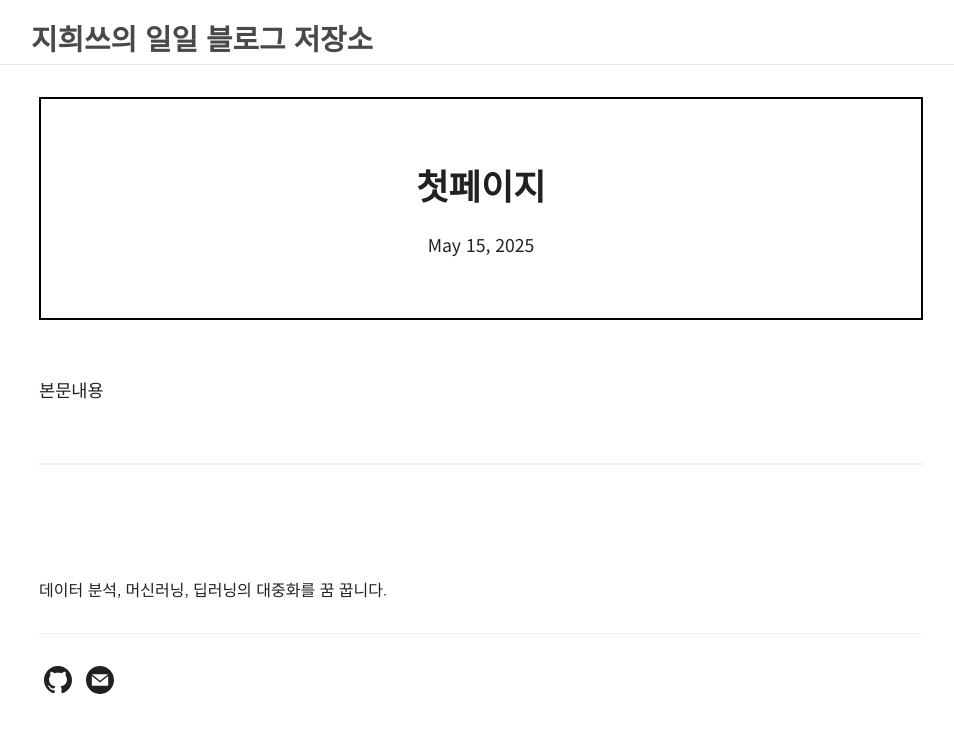
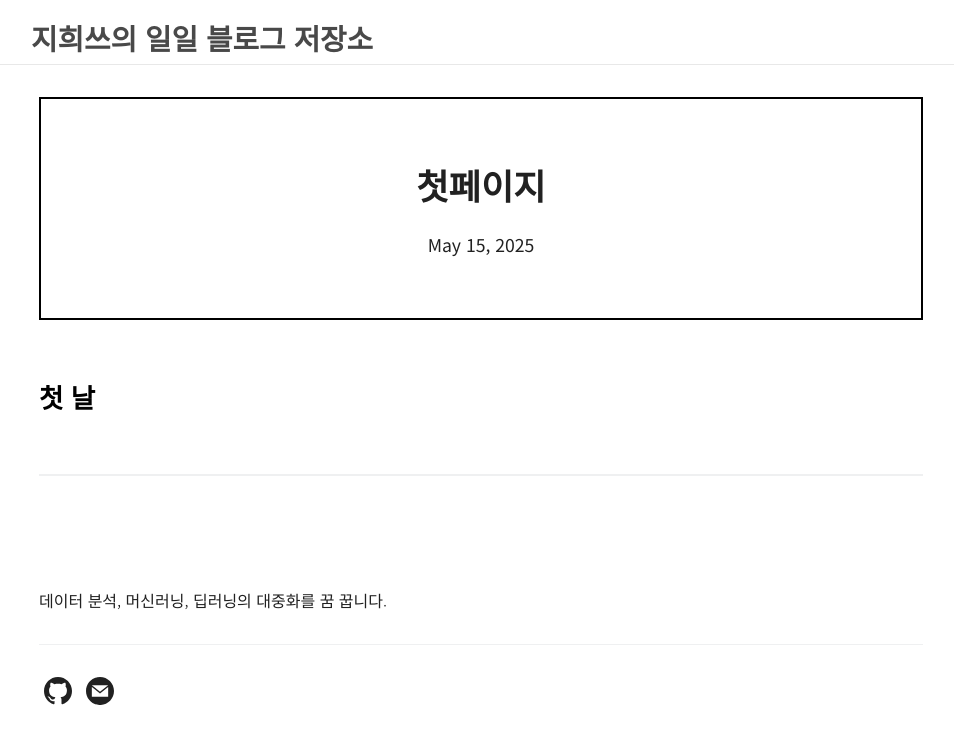
Before and after one commit to jihuikim45/jihuikim45.github.io, a Jekyll site: the page built from _posts/2025-05-15-첫-페이지.md, in a window 1280 px wide. Shown: the top 744 px of the page, without its empty margins (159-1113 px from the left). Built offline with Jekyll 4.4.1, drawn with Linux system fonts in a browser that asks for light colours.

Commit message:
feat본문테스트

```diff
--- a/_posts/2025-05-15-첫-페이지.md
+++ b/_posts/2025-05-15-첫-페이지.md
@@ -8,4 +8,5 @@ comments: true
 published: true
 categories: Code Post
 ---
-본문내용
+
+## 첫 날
--- a/posts/home.html
+++ b/posts/home.html
@@ -1,8 +1,3 @@
 ---
 layout: home
 ---
-<h1>
-    <title>
-        여기서 쓰면 되나요?
-    </title>
-    </h1>
```
